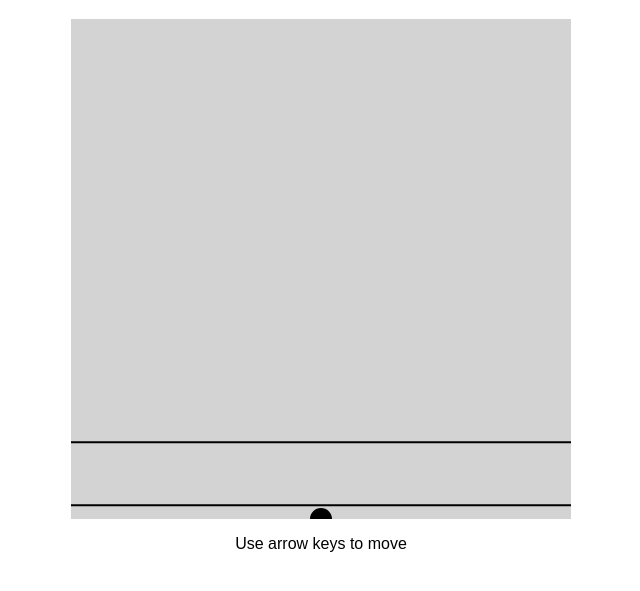
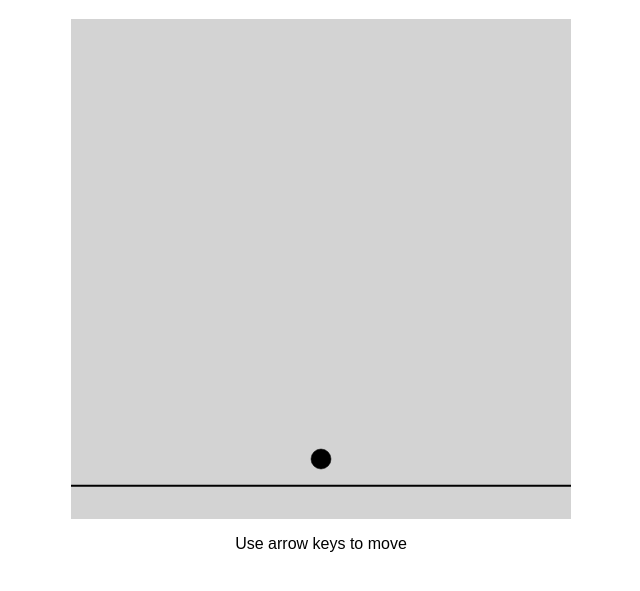
Before and after one commit to noc12345/kewlgame, a plain HTML site: page index.html in a window 1280 px wide. Shown: the part 61-652 px from the top of the page, without its empty margins (319-959 px from the left). Drawn offline with Linux system fonts and the light colour scheme.

Commit message:
Update index.html

```diff
--- a/index.html
+++ b/index.html
@@ -21,7 +21,7 @@
         canvas.width = 500;
         canvas.height = 500;
 
-        let player = { x: 0, y: 10, z: -30 }; // Player's position
+        let player = { x: 0, y: 10, z: 0 }; // Player's position
         const nearClip = 0.1; // Near clipping plane
         const speed = 1; // Movement speed factor
 
@@ -95,10 +95,10 @@
 
             // Draw a small circle in the middle of the screen
             ctx.beginPath();
-            ctx.arc(canvas.width / 2, canvas.height / 2 + 250, 10, 0, Math.PI * 2);
+            ctx.arc(canvas.width / 2, canvas.height / 2 + 190, 10, 0, Math.PI * 2);
             ctx.fill();
             ctx.strokeStyle = "black";
-            ctx.lineWidth = 2;
+            ctx.lineWidth = 0.5;
             ctx.stroke();
         }
 
```
